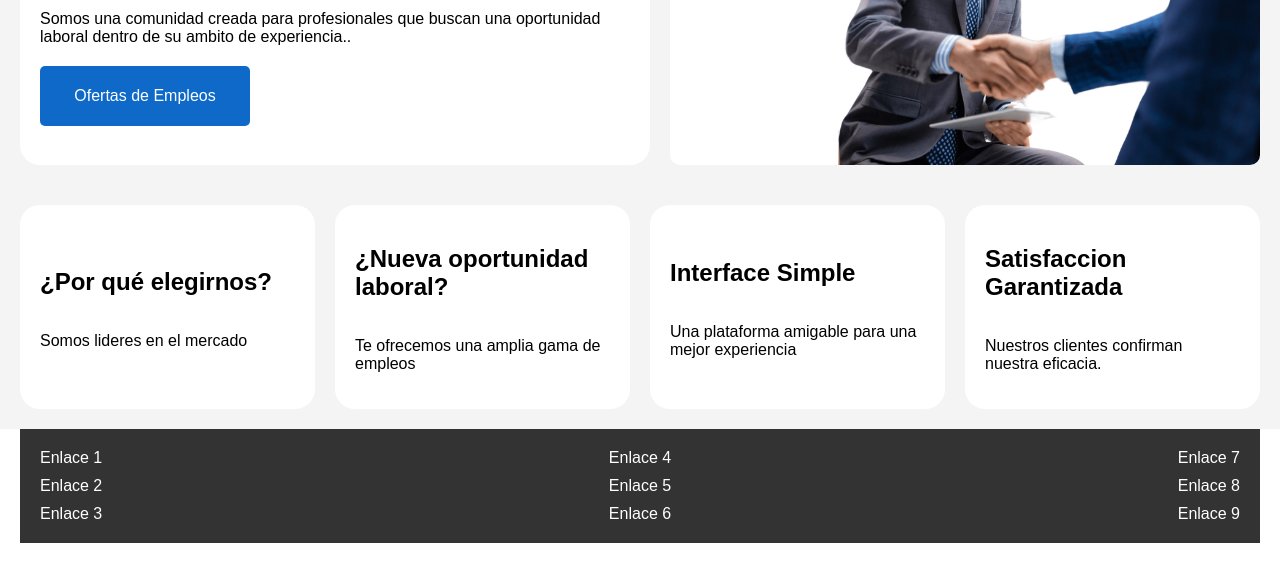
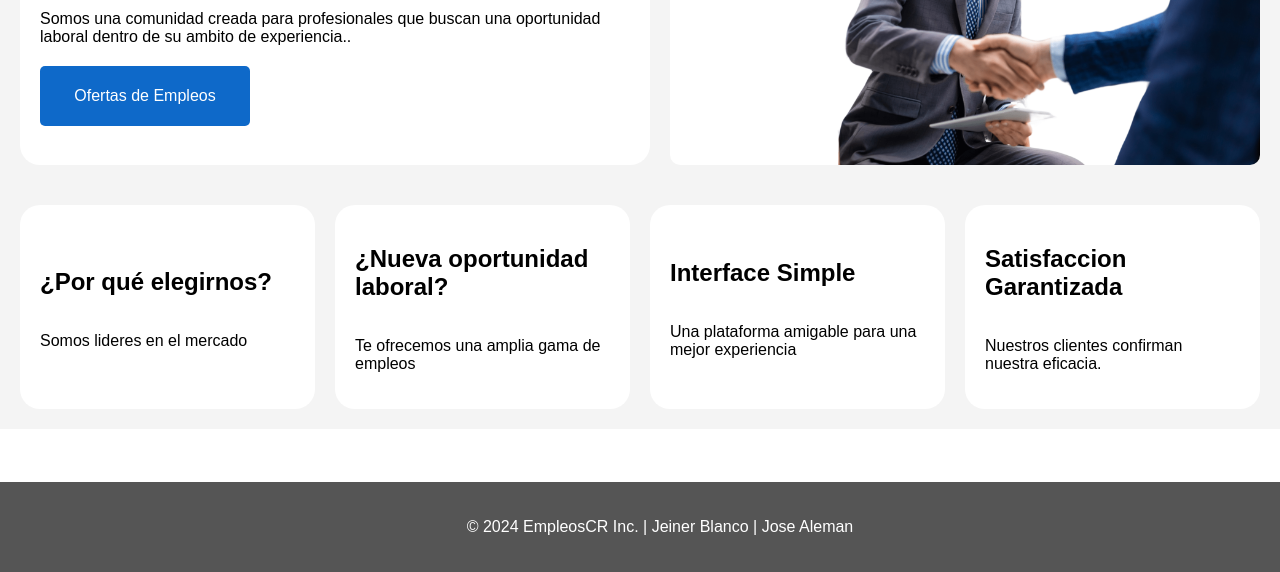
Before and after one commit to HeinerBlanco/POOGroup, a plain HTML site: page ProyectoWeb_ 2024/frontend/paginaPrincipal/home.html in a window 1280 px wide. Shown: the part 228-800 px from the top of the page. Drawn offline with Linux system fonts and the light colour scheme.

Commit message:
Cambios footer
Modificaciones en el estilo del footer

```diff
--- a/ProyectoWeb_ 2024/frontend/Styles.css
+++ b/ProyectoWeb_ 2024/frontend/Styles.css
@@ -185,9 +185,8 @@ footer {
     display: grid;
     place-items: center;
     /*background: #171A1F;*/
-    background: linear-gradient(180deg, #ffffff 50%, #d580ff 150%);
-    /* Puedes ajustar el ángulo y los colores para mayor personalización */
-    color: black; /* Cambia el color del texto según necesites */
+    background-color: #555;
+    color: white;
     padding: 20px;
     text-align: center;
     width: 100%;
--- a/ProyectoWeb_ 2024/frontend/paginaPrincipal/home.css
+++ b/ProyectoWeb_ 2024/frontend/paginaPrincipal/home.css
@@ -213,34 +213,21 @@ h1 {
     text-align: left;
 }
 
-.footer {
-    display: flex;                /* Activar Flexbox */
-    justify-content: space-between; /* Distribuir las columnas uniformemente */
-    background-color: #333;       /* Color de fondo del footer */
-    color: white;                 /* Texto blanco */
+footer {
+    padding-top: 20px;
+    padding-bottom: 20px;
+    margin-top: 20px;
+    position: fixed;
+    display: grid;
+    place-items: center;
+    /*background: #171A1F;*/
+    background-color: #555;
+    color: white;
+    /* Puedes ajustar el ángulo y los colores para mayor personalización */
     padding: 20px;
-    max-width: 1200px;            /* Ancho máximo */
-    margin: 0 auto;               /* Centrar el footer en la página */
-}
-
-/* Estilo de cada columna del footer */
-.footer-column {
-    display: flex;
-    flex-direction: column;       /* Alinear enlaces en columna */
-    gap: 10px;                    /* Espacio entre los enlaces */
-}
-
-/* Estilo de los enlaces */
-.footer-column a {
-    color: white;
-    text-decoration: none;
-    font-size: 16px;
-    transition: color 0.3s;
-}
-
-/* Cambiar el color del enlace al pasar el ratón */
-.footer-column a:hover {
-    color: #007bff;               /* Cambiar a azul al pasar el ratón */
+    text-align: center;
+    width: 100%;
+    bottom: 0;
 }
 
 /* Estilos responsivos para pantallas más pequeñas */
--- a/ProyectoWeb_ 2024/frontend/paginaPrincipal/home.html
+++ b/ProyectoWeb_ 2024/frontend/paginaPrincipal/home.html
@@ -47,23 +47,11 @@
         </div>
     </div>
 
-        <footer class="footer">
-            <div class="footer-column">
-                <a href="#">Enlace 1</a>
-                <a href="#">Enlace 2</a>
-                <a href="#">Enlace 3</a>
-            </div>
-
-            <div class="footer-column">
-                <a href="#">Enlace 4</a>
-                <a href="#">Enlace 5</a>
-                <a href="#">Enlace 6</a>
-            </div>
-
-            <div class="footer-column">
-                <a href="#">Enlace 7</a>
-                <a href="#">Enlace 8</a>
-                <a href="#">Enlace 9</a>
-            </div>
-        </footer>
+    <footer>
+        <div class="footer">
+          <p>
+            &copy; 2024 EmpleosCR Inc. | Jeiner Blanco | Jose Aleman
+          </p>
+        </div>
+      </footer>
 </html>
```
